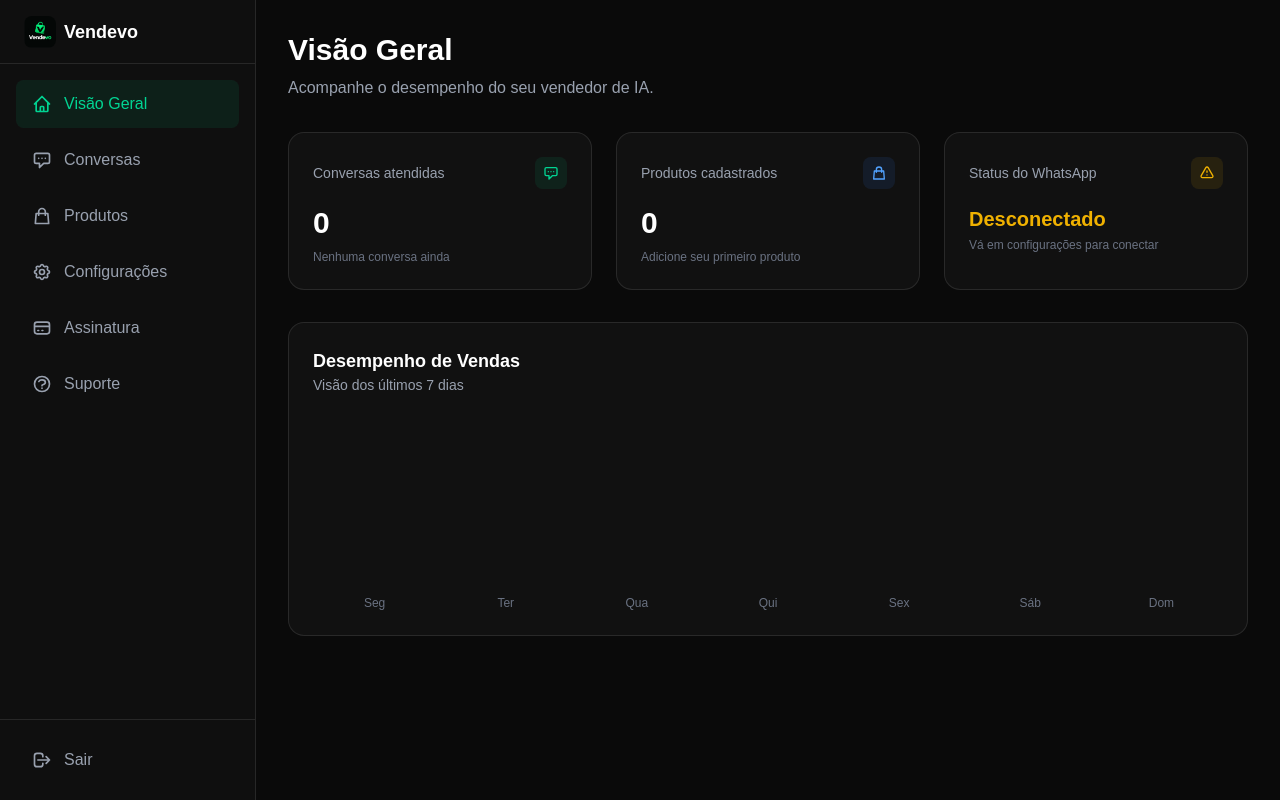
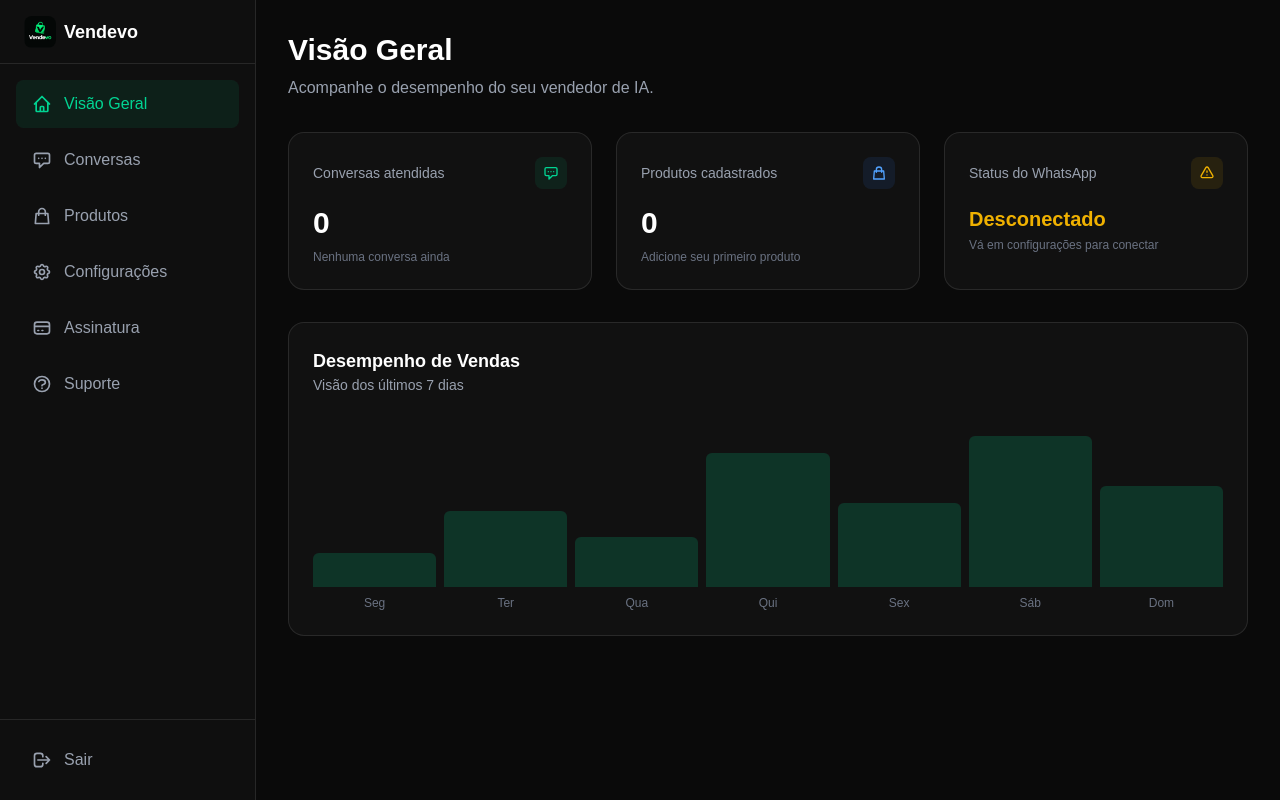
Before and after one commit to jhonatanrodri966/vendevo, a Next.js app: page /dashboard in a window 1280 px wide. Built offline with nearby package versions, Linux system fonts and the light colour scheme; no server answers.

Commit message:
fix: altura das barras do grafico

```diff
--- a/app/dashboard/page.tsx
+++ b/app/dashboard/page.tsx
@@ -20,7 +20,7 @@ export default function DashboardHome() {
     fetchStats();
   }, []);
 
-  // Dados falsos só pro gráfico ter o que desenhar (visual de painel)
+  // Dados do gráfico
   const chartData = [20, 45, 30, 80, 50, 90, 60];
   const days = ["Seg", "Ter", "Qua", "Qui", "Sex", "Sáb", "Dom"];
 
@@ -66,7 +66,7 @@ export default function DashboardHome() {
         </div>
       </div>
 
-      {/* NOVO GRÁFICO AQUI */}
+      {/* Gráfico Corrigido */}
       <div className="bg-[#111111] border border-white/10 p-6 rounded-2xl">
         <div className="flex items-center justify-between mb-6">
           <div>
@@ -75,20 +75,20 @@ export default function DashboardHome() {
           </div>
         </div>
 
-        <div className="flex items-end justify-between h-48 gap-2 pt-4">
+        <div className="flex items-end justify-between gap-2 h-48">
           {chartData.map((value, index) => (
-            <div key={index} className="flex flex-col items-center flex-1 gap-2 group">
-              <div className="w-full bg-[#0A0A0A] rounded-t-md relative flex items-end justify-center h-full">
+            <div key={index} className="flex flex-col items-center flex-1 group h-full justify-end">
+              <div className="w-full relative flex justify-center items-end h-full">
                 <div
-                  className="w-full bg-emerald-500/20 group-hover:bg-emerald-500/40 transition-colors rounded-t-md"
+                  className="w-full bg-emerald-500/20 group-hover:bg-emerald-500/40 transition-colors rounded-t-md relative"
                   style={{ height: `${value}%` }}
                 >
-                  <div className="absolute -top-8 left-1/2 -translate-x-1/2 bg-emerald-500 text-black text-xs font-bold py-1 px-2 rounded opacity-0 group-hover:opacity-100 transition-opacity">
+                  <div className="absolute -top-8 left-1/2 -translate-x-1/2 bg-emerald-500 text-black text-xs font-bold py-1 px-2 rounded opacity-0 group-hover:opacity-100 transition-opacity pointer-events-none">
                     {value}
                   </div>
                 </div>
               </div>
-              <span className="text-xs text-gray-500">{days[index]}</span>
+              <span className="text-xs text-gray-500 mt-2">{days[index]}</span>
             </div>
           ))}
         </div>
```
